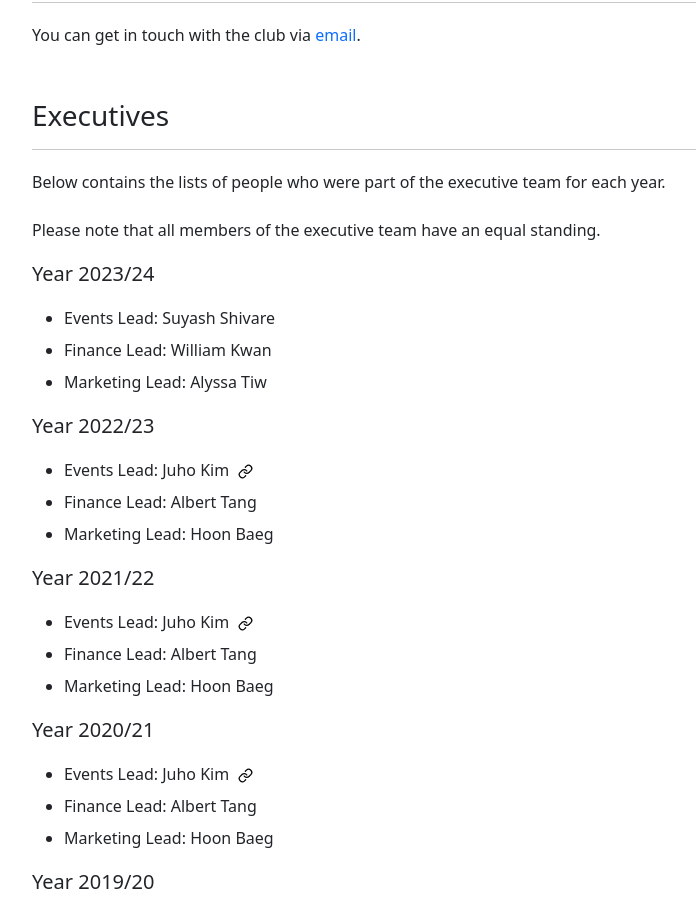
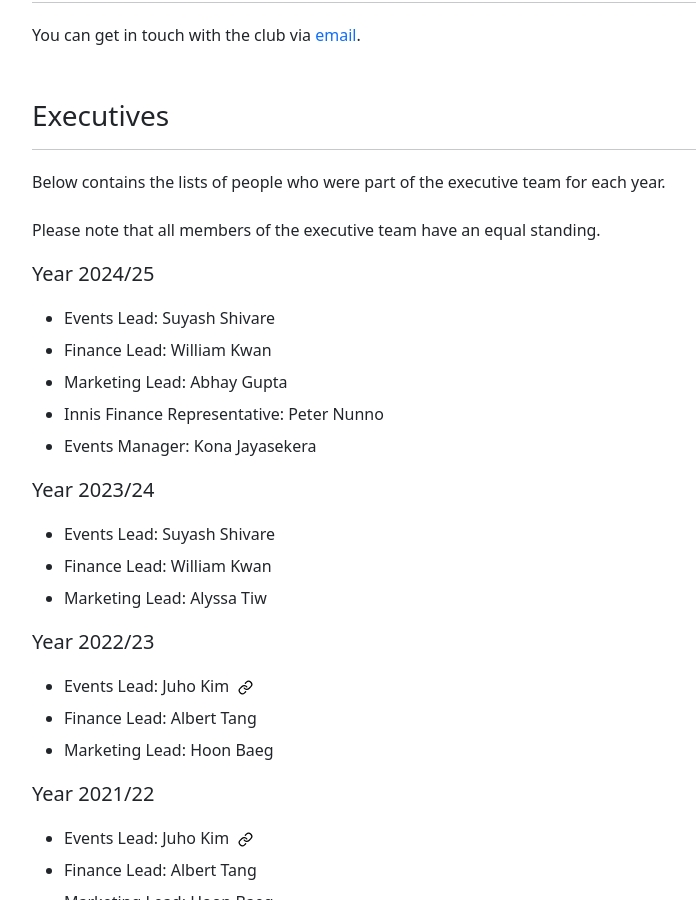
Before and after one commit to uoftcprg/uoftpoker-website, a Jekyll site: the page built from about.html, in a window 1280 px wide and 900 px high, scrolled down 620 px. Shown: the whole window, without its empty margins (50-746 px from the left). Built offline with Jekyll 4.4.1, drawn with Linux system fonts in a browser that asks for light colours.

Commit message:
Update members

```diff
--- a/about.html
+++ b/about.html
@@ -25,6 +25,14 @@ permalink: /about/
     <p>Below contains the lists of people who were part of the executive team for each year.</p>
     <p>Please note that all members of the executive team have an equal standing.</p>
     <div>
+      <h5 class="mb-3">Year 2024/25</h5>
+      <ul>
+        <li>Events Lead: Suyash Shivare</li>
+        <li>Finance Lead: William Kwan</li>
+        <li>Marketing Lead: Abhay Gupta</li>
+        <li>Innis Finance Representative: Peter Nunno</li>
+        <li>Events Manager: Kona Jayasekera</li>
+      </ul>
       <h5 class="mb-3">Year 2023/24</h5>
       <ul>
         <li>Events Lead: Suyash Shivare</li>
```
